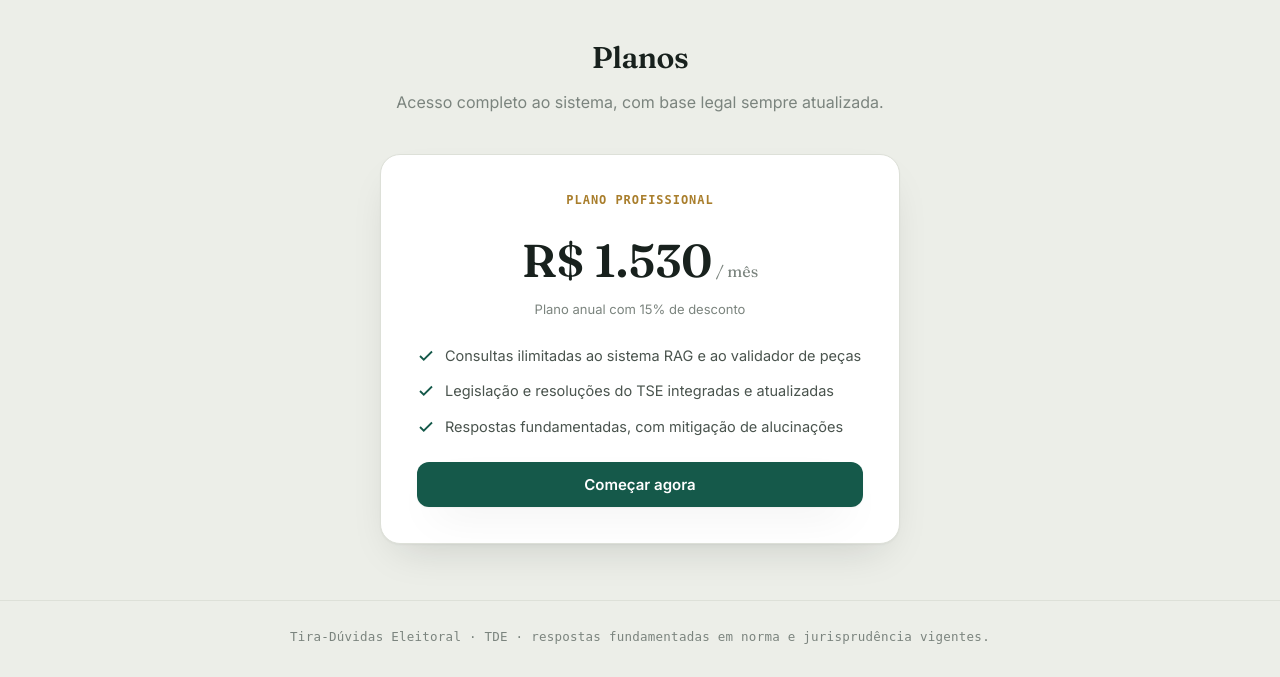
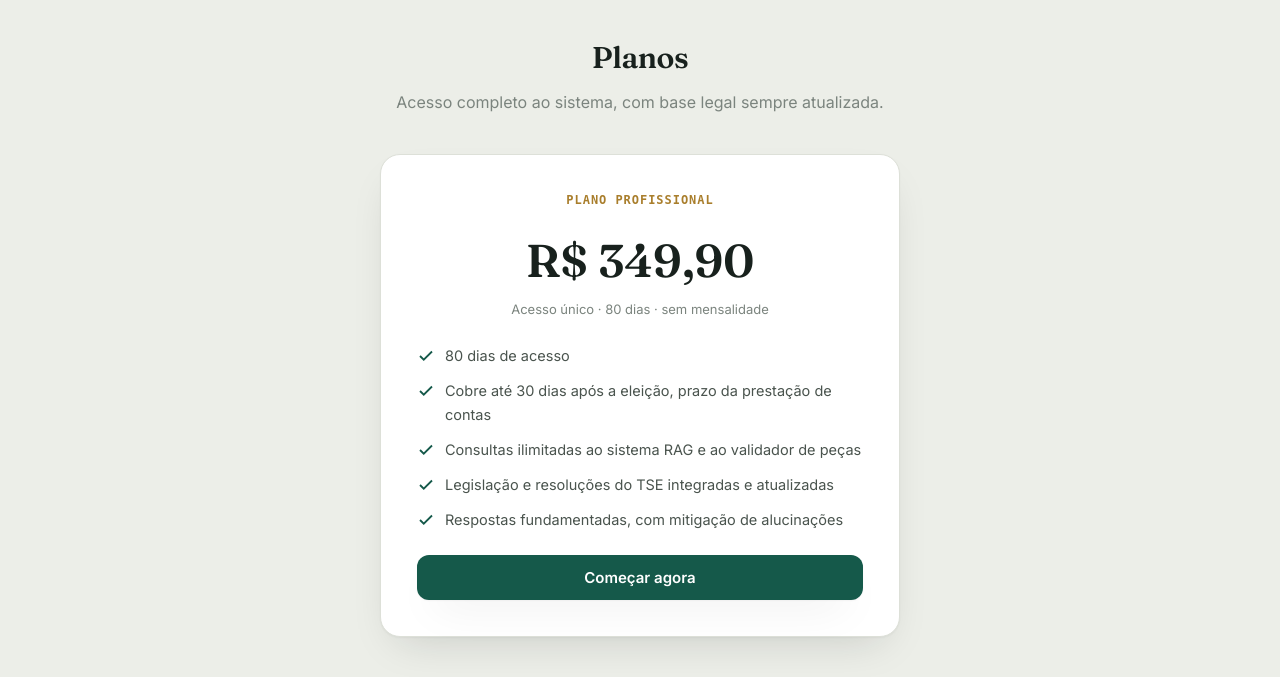
Before and after one commit to Geffersonvivan/Tira_Duvidas_Eleitoral, a Django app: template templates/landing.html in a window 1280 px wide. Shown: the part 1272-1949 px from the top of the page. Before the commit the page ends 1916 px from the top, so only its background shows below. Run offline with Django 5.2, Linux system fonts and the light colour scheme; the template is opened without the code that fills it, so the values that code supplies are empty; some libraries are stand-ins or nearby versions; some web fonts are replaced.

Commit message:
Landing: plano de acesso único (R$ 349,90, 80 dias)
Substitui o modelo mensal herdado da LP antiga pelo plano real do TDE:
- Preço R$ 349,90 (acesso único, sem mensalidade)
- Itens: "80 dias de acesso" e "Cobre até 30 dias após a eleição, prazo
  da prestação de contas" como pontos distintos

Co-Authored-By: Claude Opus 4.8 (1M context) <noreply@anthropic.com>

```diff
--- a/templates/landing.html
+++ b/templates/landing.html
@@ -139,9 +139,11 @@
       <p class="sub">Acesso completo ao sistema, com base legal sempre atualizada.</p>
       <div class="price-card">
         <div class="plan">Plano Profissional</div>
-        <div class="price">R$ 1.530<small> / mês</small></div>
-        <div style="color:var(--muted);font-size:13px">Plano anual com 15% de desconto</div>
+        <div class="price">R$ 349,90</div>
+        <div style="color:var(--muted);font-size:13px">Acesso único · 80 dias · sem mensalidade</div>
         <ul>
+          <li><svg width="18" height="18" viewBox="0 0 24 24" fill="none" stroke="currentColor" stroke-width="2.4"><path d="M20 6 9 17l-5-5"/></svg> 80 dias de acesso</li>
+          <li><svg width="18" height="18" viewBox="0 0 24 24" fill="none" stroke="currentColor" stroke-width="2.4"><path d="M20 6 9 17l-5-5"/></svg> Cobre até 30 dias após a eleição, prazo da prestação de contas</li>
           <li><svg width="18" height="18" viewBox="0 0 24 24" fill="none" stroke="currentColor" stroke-width="2.4"><path d="M20 6 9 17l-5-5"/></svg> Consultas ilimitadas ao sistema RAG e ao validador de peças</li>
           <li><svg width="18" height="18" viewBox="0 0 24 24" fill="none" stroke="currentColor" stroke-width="2.4"><path d="M20 6 9 17l-5-5"/></svg> Legislação e resoluções do TSE integradas e atualizadas</li>
           <li><svg width="18" height="18" viewBox="0 0 24 24" fill="none" stroke="currentColor" stroke-width="2.4"><path d="M20 6 9 17l-5-5"/></svg> Respostas fundamentadas, com mitigação de alucinações</li>
```
